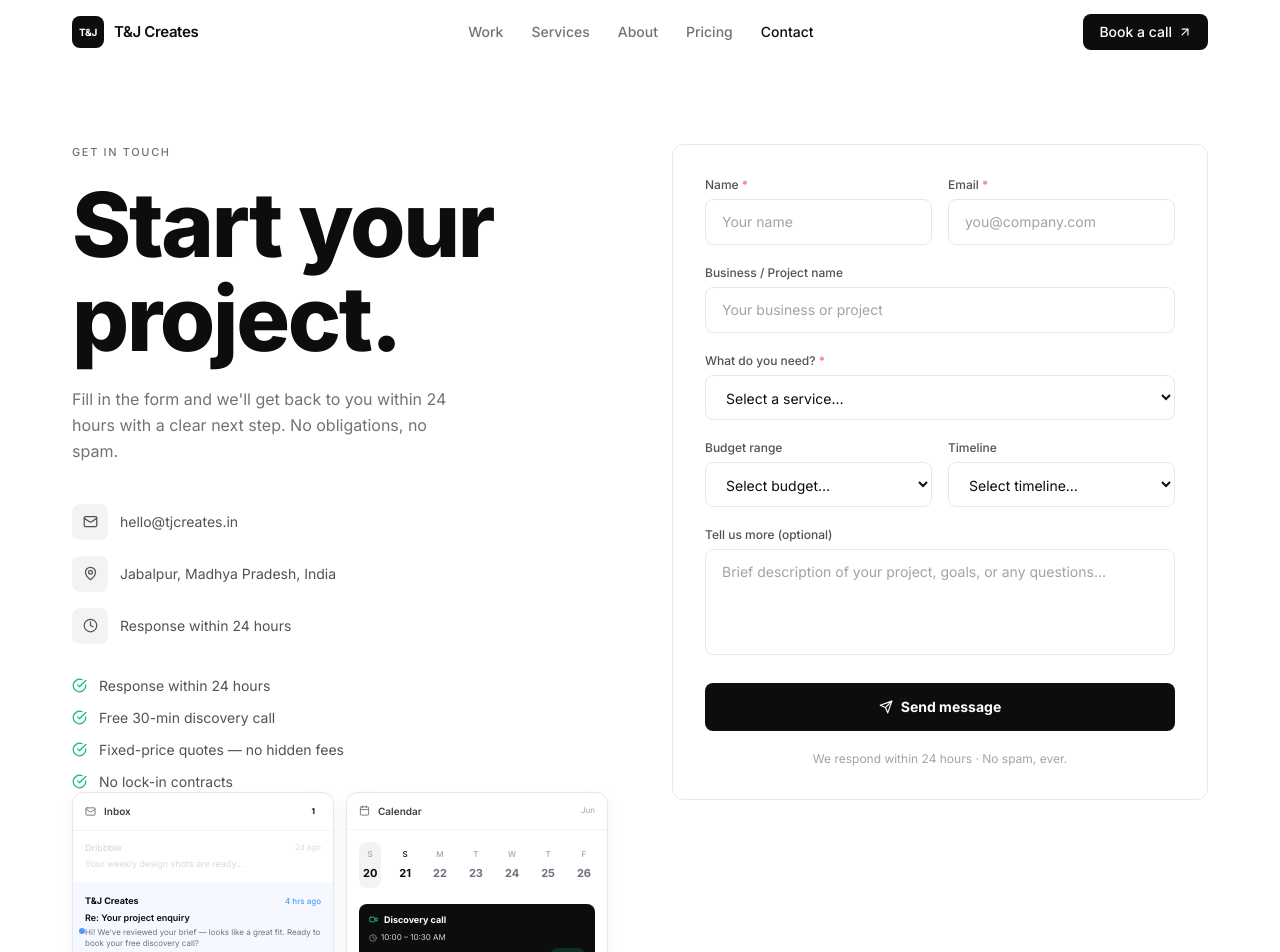
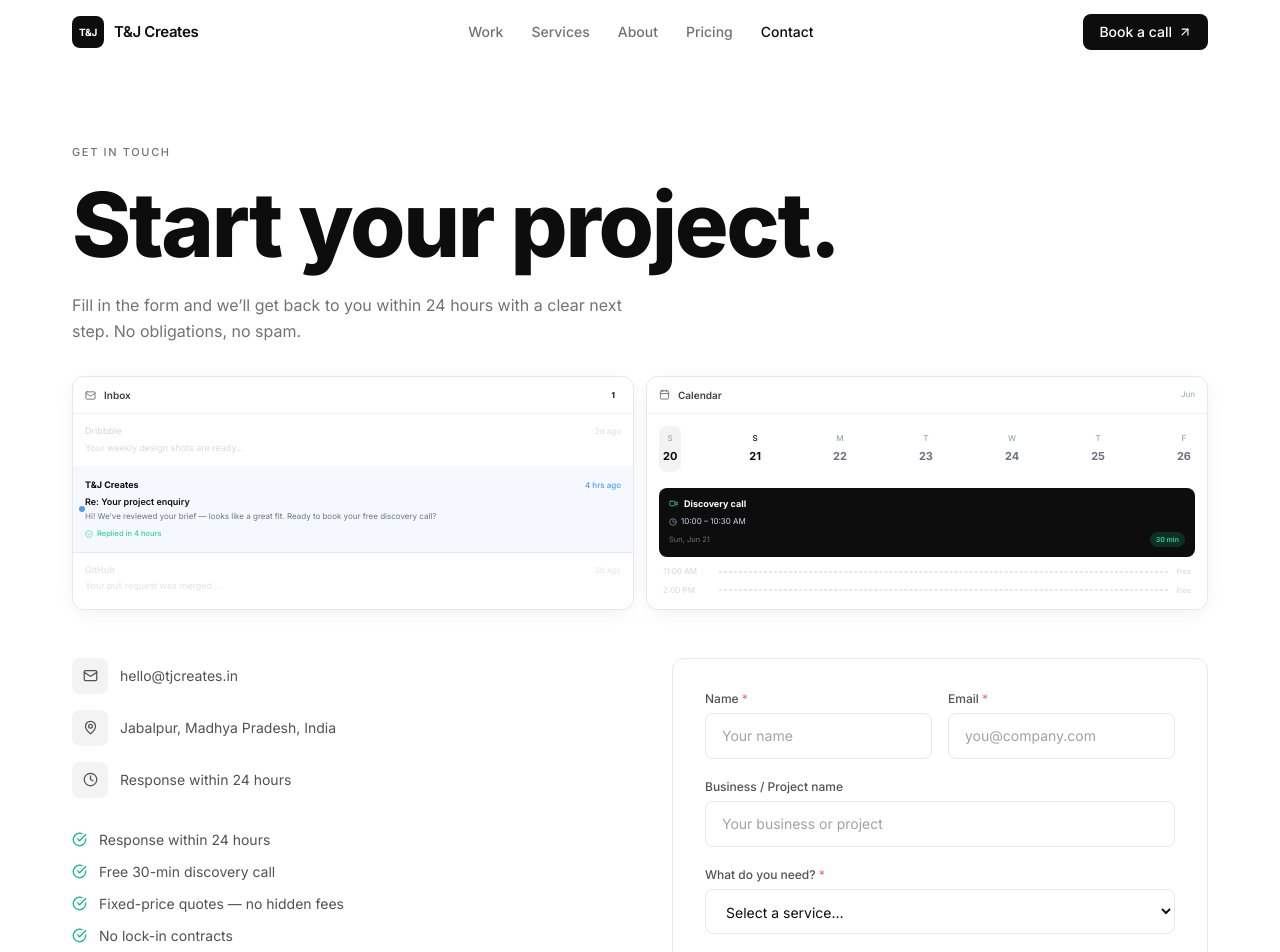
Before and after one commit to ayushtiwari18/agency-website, a React (Vite) app: page /contact in a window 1280 px wide. Shown: the top 952 px of the page. Built offline with nearby package versions, Linux system fonts and the light colour scheme.

Commit message:
fix: move ContactMockup above the form on right col — visible without scrolling

```diff
--- a/src/pages/Contact.jsx
+++ b/src/pages/Contact.jsx
@@ -39,10 +39,9 @@ export default function Contact() {
 
       <section className="section-pad pt-36 bg-white">
         <div className="container-content">
-          <div className="grid grid-cols-1 lg:grid-cols-2 gap-16 items-start">
 
-            {/* LEFT */}
-            <div>
+          {/* ── TOP: heading + mockup full width ── */}
+          <div className="mb-12">
             <FadeIn><p className="eyebrow mb-4">Get in touch</p></FadeIn>
             <FadeIn delay={0.08}>
               <h1 className="text-display-xl font-extrabold text-brand-black tracking-tight mb-5">
@@ -50,13 +49,24 @@ export default function Contact() {
               </h1>
             </FadeIn>
             <FadeIn delay={0.14}>
-                <p className="text-brand-gray-500 text-[16px] leading-relaxed max-w-sm mb-10">
-                  Fill in the form and we'll get back to you within 24 hours
+              <p className="text-brand-gray-500 text-[16px] leading-relaxed max-w-xl mb-8">
+                Fill in the form and we’ll get back to you within 24 hours
                 with a clear next step. No obligations, no spam.
               </p>
             </FadeIn>
 
+            {/* Mockup — full width, clearly visible */}
             <FadeIn delay={0.2}>
+              <ContactMockup />
+            </FadeIn>
+          </div>
+
+          {/* ── BOTTOM: trust info (left) + form (right) ── */}
+          <div className="grid grid-cols-1 lg:grid-cols-2 gap-16 items-start">
+
+            {/* Left — contact info + checklist */}
+            <div>
+              <FadeIn delay={0.1}>
                 <div className="space-y-4 mb-8">
                   {[
                     { icon: Mail,   text: 'hello@tjcreates.in' },
@@ -73,7 +83,7 @@ export default function Contact() {
                 </div>
               </FadeIn>
 
-              <FadeIn delay={0.26}>
+              <FadeIn delay={0.18}>
                 <div className="space-y-3">
                   {['Response within 24 hours','Free 30-min discovery call','Fixed-price quotes — no hidden fees','No lock-in contracts'].map(item => (
                     <div key={item} className="flex items-center gap-3">
@@ -83,21 +93,18 @@ export default function Contact() {
                   ))}
                 </div>
               </FadeIn>
-
-              {/* Inbox + Calendar mockup */}
-              <ContactMockup />
             </div>
 
-            {/* RIGHT: form */}
+            {/* Right — form */}
             <FadeIn delay={0.12} direction="left">
               {submitted ? (
-                <div className="card-base p-10 flex flex-col items-center text-center min-h-[500px] justify-center">
+                <div className="card-base p-10 flex flex-col items-center text-center min-h-[400px] justify-center">
                   <div className="w-14 h-14 rounded-full bg-emerald-50 flex items-center justify-center mb-5">
                     <CheckCircle size={28} className="text-emerald-500" />
                   </div>
                   <h2 className="text-xl font-bold text-brand-black mb-2">Message received!</h2>
                   <p className="text-sm text-brand-gray-500 max-w-xs leading-relaxed">
-                    We'll review your project and get back to you within 24 hours with a clear next step.
+                    We’ll review your project and get back to you within 24 hours with a clear next step.
                   </p>
                 </div>
               ) : (
```
Lines whose indentation alone changed are shown as unchanged.
